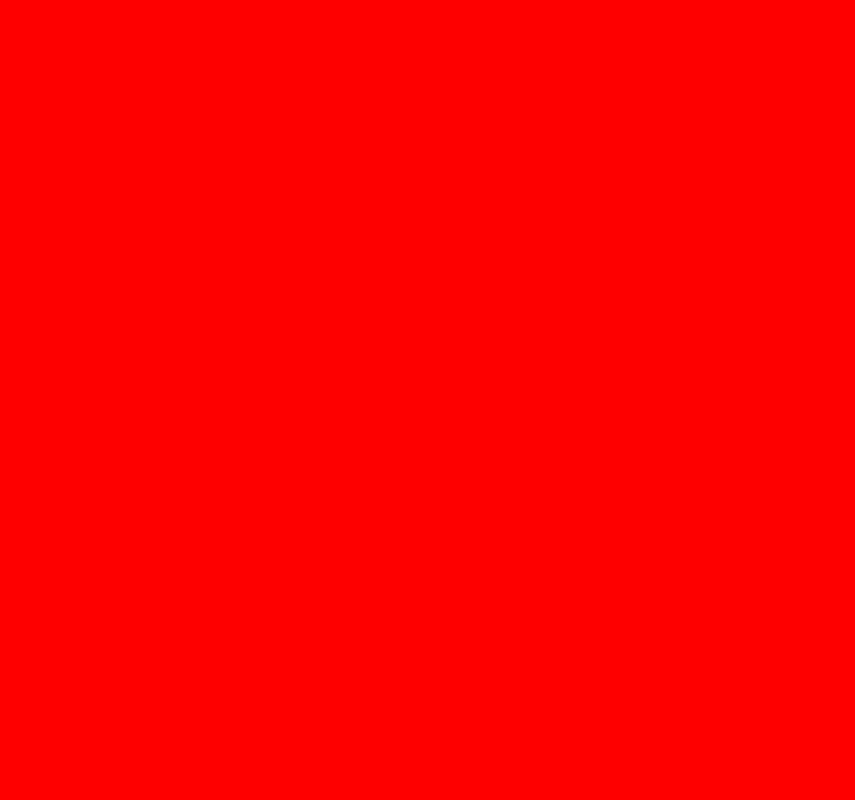
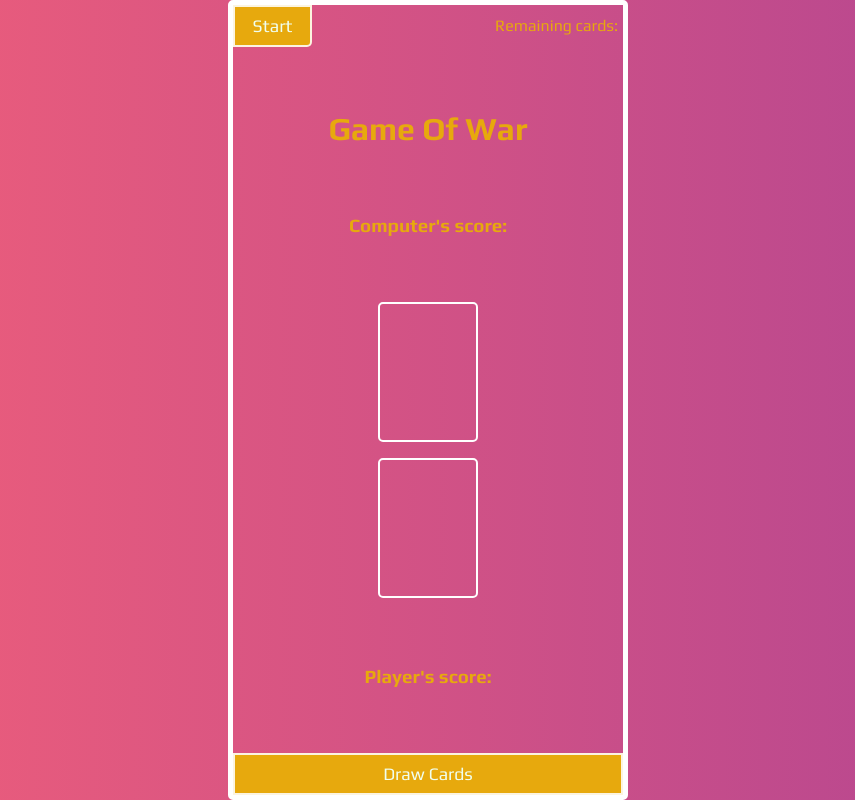
Before and after one commit to khasTema/gameofwar_cards, a plain HTML site: page index.html in a window 1280 px wide. Shown: the whole page, without its empty margins (212-1067 px from the left). Drawn offline with Linux system fonts and the light colour scheme.

Commit message:
html and css done

```diff
--- a/index.html
+++ b/index.html
@@ -7,13 +7,23 @@
     <link rel="icon" type="image/x-icon" href="img/favicon.ico">
     <title>Game Of War</title>
     <link rel="stylesheet" href="style.css">
+    <link href="https://fonts.googleapis.com/css2?family=Play:wght@400;700&display=swap" rel="stylesheet">
 </head>
 <body>
     <div class="main-container">
-
+        <div class="header">
+            <button id="new-deck">Start</button>
+            <h4>Remaining cards:<span id="remain"></span></h4>
+        </div>
+        <h1 id="main-heading">Game Of War</h1>
+        <h3>Computer's score:<span id="comp-score"></span></h3>
+        <div id="cards">
+            <div class="card-place"></div>
+            <div class="card-place"></div>
+        </div>
+        <h3>Player's score:<span id="my-score"></span></h3>
+        <button id="draw-cards">Draw Cards</button>
     </div>
-
-
     <script src="script.js"></script>
 </body>
 </html>
--- a/script.js
+++ b/script.js
@@ -1 +1,36 @@
-console.log('hey');
+let deckId
+
+
+const newDeckBtn = document.getElementById('new-deck')
+const remainCards = document.getElementById('remain')
+const mainTitle = document.getElementById('main-heading')
+const drawCardsBtn = document.getElementById('draw-cards')
+
+
+newDeckBtn.addEventListener('click', gameStart)
+drawCardsBtn.addEventListener('click', gamePlay)
+
+function gameStart(){
+    newDeckBtn.textContent = "New Deck"
+    fetch('https://deckofcardsapi.com/api/deck/new/shuffle/?deck_count=1')
+        .then(res => res.json())
+        .then(data => {
+            deckId = data.deck_id
+            console.log(deckId)
+            remainCards.textContent = data.remaining
+            mainTitle.textContent = 'Draw The Cards!'
+        })
+}
+
+function gamePlay(){
+    if(deckId === undefined){
+        mainTitle.textContent = "Press Start First..."
+    }else{
+        fetch(`https://deckofcardsapi.com/api/deck/${deckId}/draw/?count=2`)
+            .then(res => res.json())
+            .then(data => {
+                console.log(data)
+            })
+
+    }
+}
--- a/style.css
+++ b/style.css
@@ -1,3 +1,86 @@
+*{
+    box-sizing: border-box;
+}
+
 body{
-    background: red;
+    margin: 0;
+    padding: 0;
+    font-size: 1rem;
+    font-family: 'Play', sans-serif;
+    font-weight: 400;
+    background: linear-gradient(to left, #b24592, #f15f79);
+    color: rgb(231, 169, 13);
 }
+
+button{
+    font-family: 'Play', sans-serif;
+    font-weight: 400;
+    background: rgb(231, 169, 13);
+    border: 2px solid rgba(255, 255, 255, 0.87);
+    cursor: pointer;
+    color: honeydew;
+    font-size: 1.1rem;
+}
+
+h1{
+    margin-top: 0.5em;
+    margin-bottom: 0;
+}
+
+h4{
+    font-weight: 400;
+    margin: 0;
+    margin-right: 0.3em;
+}
+
+.main-container{
+    width: 100%;
+    max-width: 400px;
+    height: 100vh;
+    border: 5px solid #fff;
+    border-radius: 5px;
+    margin: 0 auto;
+    display: flex;
+    flex-direction: column;
+    justify-content: space-between;
+    align-items: center;
+}
+
+.header{
+    width: 100%;
+    display: flex;
+    justify-content: space-between;
+    align-items: flex-start;
+    align-items: center;
+}
+
+img{
+    width: 100%;
+}
+
+#cards{
+    display: flex;
+    flex-direction: column;
+}
+
+.card-place{
+    border: 2px solid #fff;
+    width: 100px;
+    height: 140px;
+    border-radius: 5px;
+}
+
+.card-place:first-child{
+    margin-bottom: 1em;
+}
+
+#new-deck{
+    padding: 0.5em 1em;
+    border-bottom-right-radius: 5px;
+    margin-right: 0.3em;
+}
+
+#draw-cards{
+    width: 100%;
+    padding: 0.5em;
+}
```
